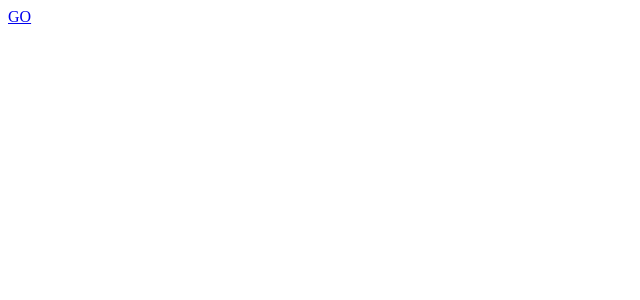
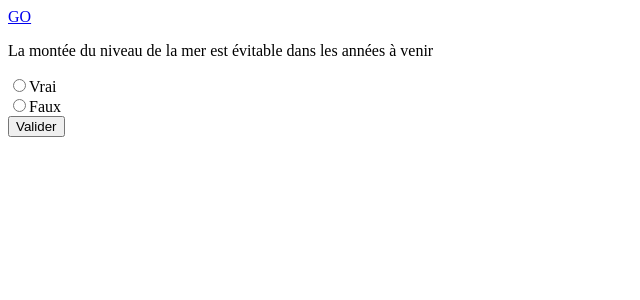
Before and after one commit to Riqoulouru/la-langouste, a Next.js app: page / in a window 1280 px wide. Shown: the top 300 px of the page, without its empty margins (0-640 px from the left). Built offline with nearby package versions, Linux system fonts and the light colour scheme.

Commit message:
refactored vraifaux to accept id in properties

```diff
--- a/src/pages/games/vraifaux/question/[id].js
+++ b/src/pages/games/vraifaux/qcm.js
@@ -1,13 +1,11 @@
-// pages/games/vraifaux/question/[id].js
 import React, { useState } from 'react';
 import {useRouter} from 'next/router';
 
-const data = require('../../../../data/vraifaux.json');
+const data = require('../../../data/vraifaux.json');
 
-export default function QuestionPage({onGameFinish,id }) {
+const QuestionPage = ({onGameFinish, id}) => {
     const router = useRouter();
     const [isAnswerCorrect, setIsAnswerCorrect] = useState(null);
-    const {id} = router.query;
 
     // Convertis l'ID en nombre
     const questionId = parseInt(id, 10);
@@ -68,3 +66,5 @@ export default function QuestionPage({onGameFinish,id }) {
         </div>
     );
 }
+
+export default QuestionPage
--- a/src/pages/index.js
+++ b/src/pages/index.js
@@ -1,5 +1,11 @@
 import Link from "next/link";
+import QuestionPage from "@/pages/games/vraifaux/qcm";
 
 export default function Page() {
-    return <Link href={"/games/top10"}>GO</Link>
+    return (
+        <div>
+            <Link href={"/games/top10"}>GO</Link>
+            <QuestionPage id={2}></QuestionPage>
+        </div>
+    )
 }
```
